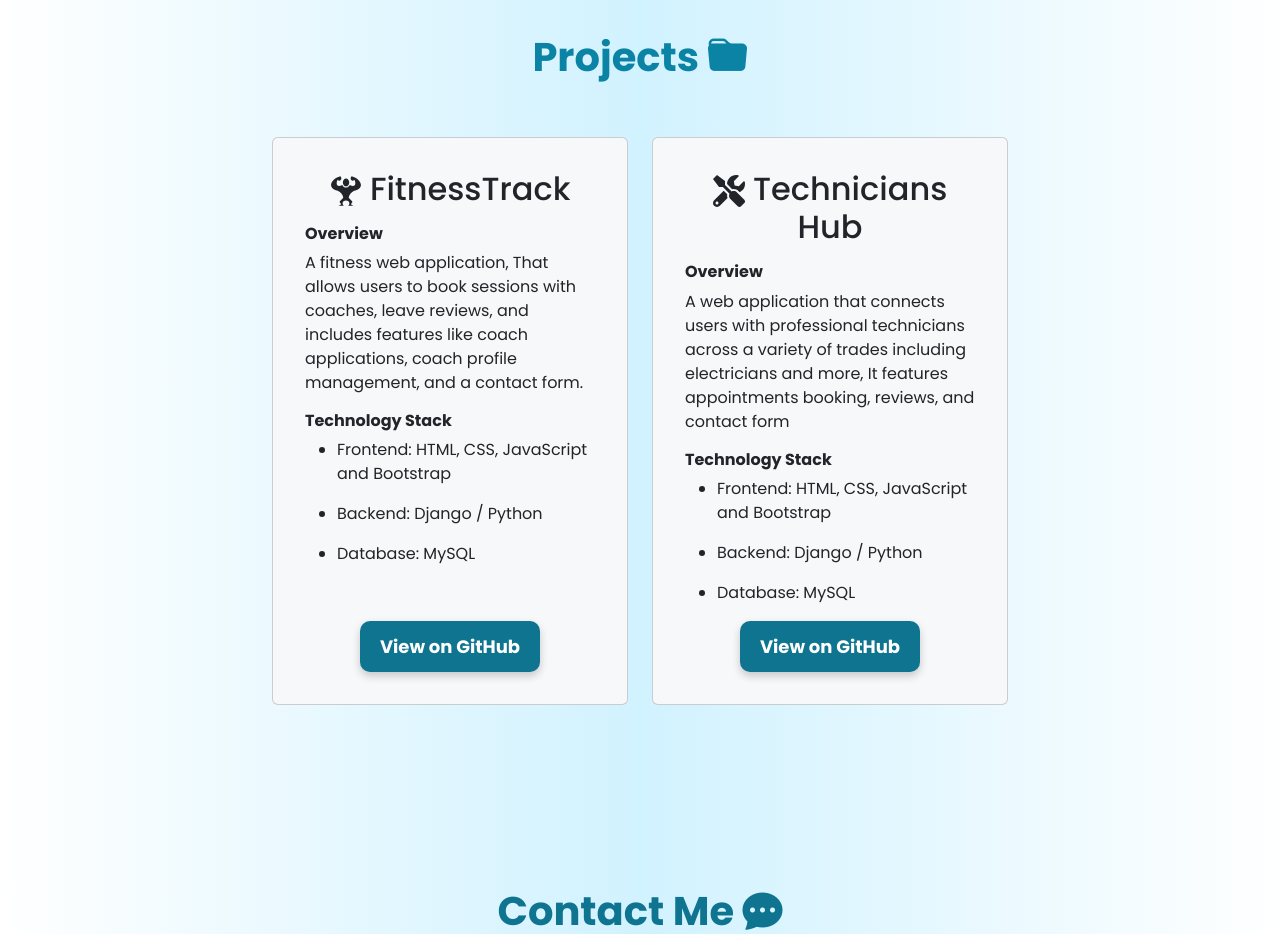
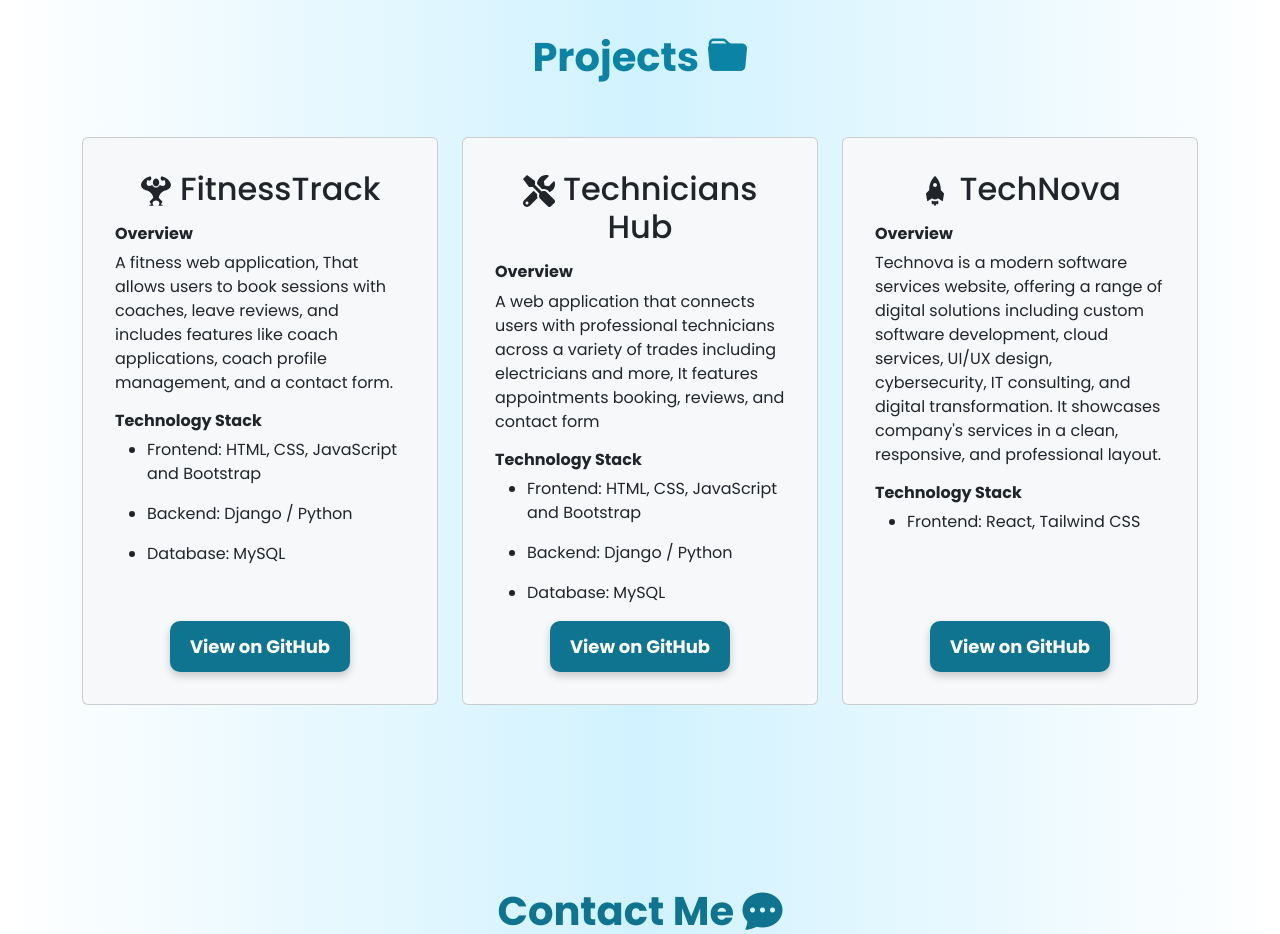
Before and after one commit to Izzeddin-Samara/my-portfolio, a React (Create React App) app: page / in a window 1280 px wide. Shown: the part 2160-3094 px from the top of the page. Built offline with nearby package versions, Linux system fonts and the light colour scheme.

Commit message:
Add TechNova project to Projects component

```diff
--- a/src/components/Projects.js
+++ b/src/components/Projects.js
@@ -1,6 +1,8 @@
 import React from "react";
 import { GiMuscleUp } from "react-icons/gi";
 import { FaTools } from "react-icons/fa";
+import { IoMdRocket } from "react-icons/io";
+
 import Card from 'react-bootstrap/Card';
 
 const ProjectCard = ({ icon, title, overview, stack, githubLink }) => (
@@ -56,6 +58,16 @@ const Projects = () => {
                 "Database: MySQL"
             ],
             githubLink: "https://github.com/talakh1798/Technicians-Hub"
+        },
+        {
+            icon: <IoMdRocket aria-label="TechNova Icon" />,
+            title: "TechNova",
+            overview: "Technova is a modern software services website, offering a range of digital solutions including custom software development, cloud services, UI/UX design, cybersecurity, IT consulting, and digital transformation. It showcases company's services in a clean, responsive, and professional layout.",
+            stack: [
+                "Frontend: React, Tailwind CSS",
+
+            ],
+            githubLink: "https://github.com/Izzeddin-Samara/TechNova"
         }
     ];
 
```
